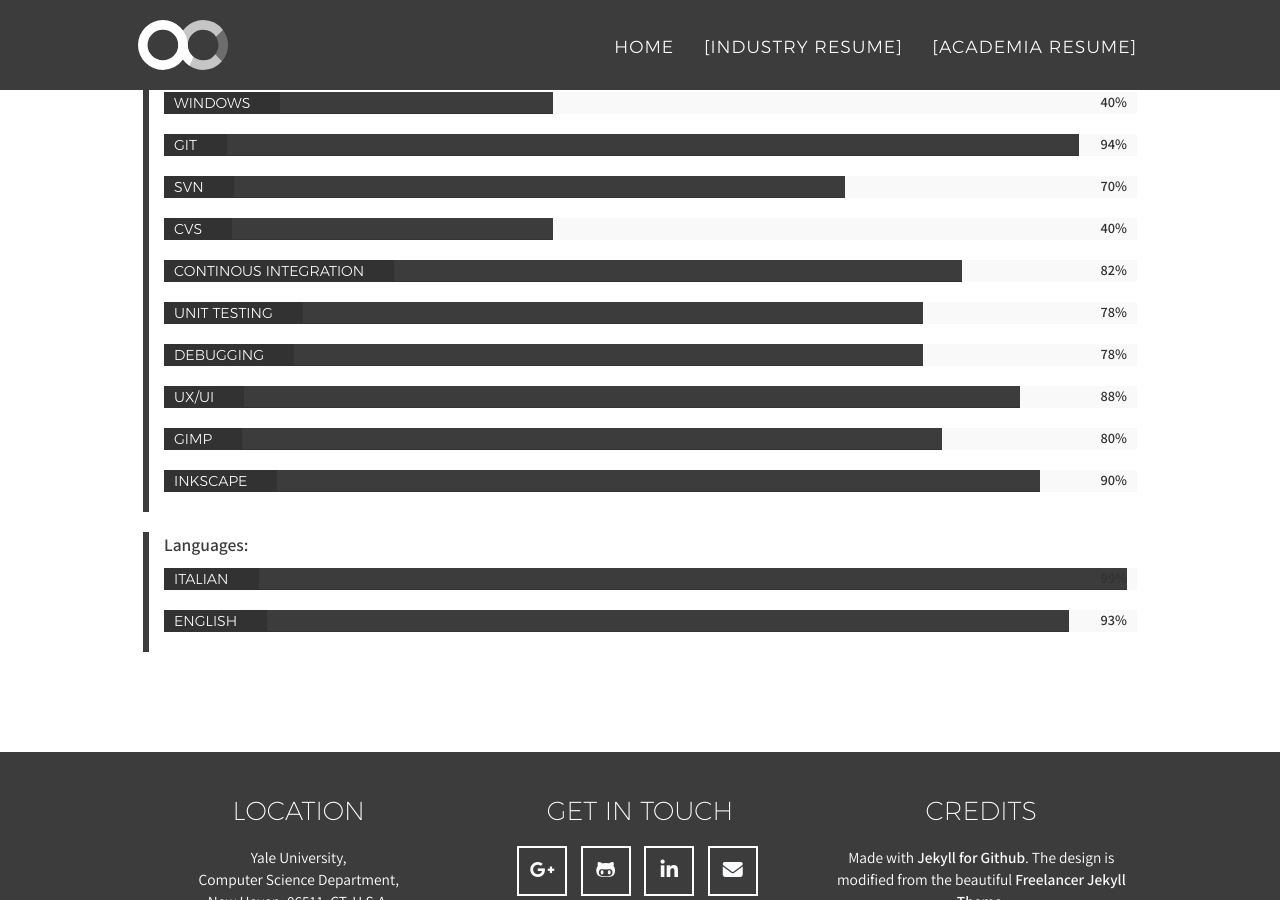
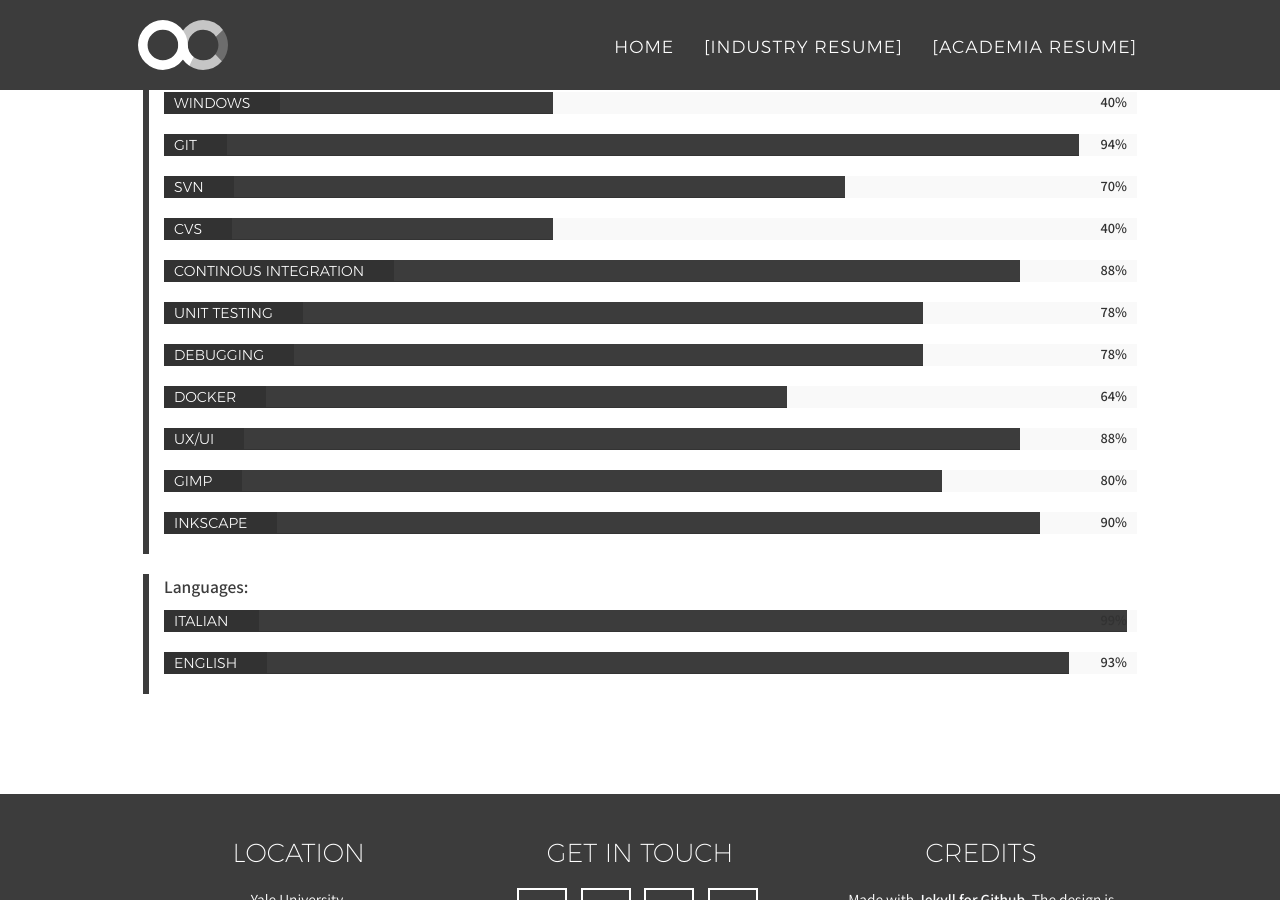
Before and after one commit to alecive/alecive.github.io, a Jekyll site: the page built from _posts/cv/2017-02-08-CV-AlessandroRoncone.md, in a window 1280 px wide and 900 px high, scrolled down 8958 px. Built offline with Jekyll 4.4.1, drawn with Linux system fonts in a browser that asks for light colours; nearby versions of some CDN libraries; some web fonts are replaced.

Commit message:
[cv] Added docker to skills

```diff
--- a/_data/cv-skills.yml
+++ b/_data/cv-skills.yml
@@ -65,11 +65,13 @@
     - name: cvs
       knowledge: 40
     - name: Continous Integration
-      knowledge: 82
+      knowledge: 88
     - name: Unit Testing
       knowledge: 78
     - name: Debugging
       knowledge: 78
+    - name: Docker
+      knowledge: 64
     - name: UX/UI
       knowledge: 88
     - name: Gimp
```
